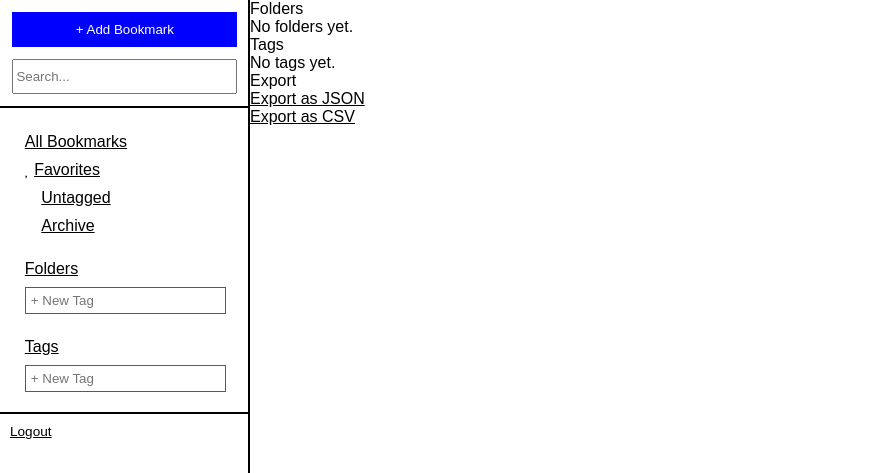
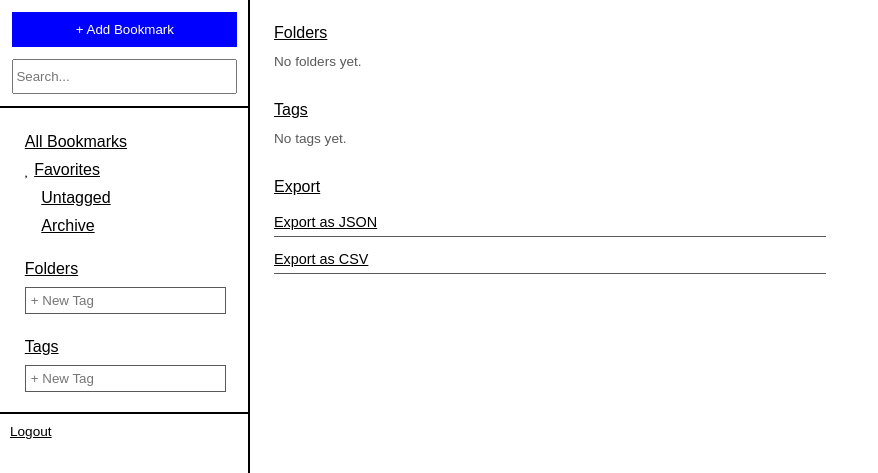
Before and after one commit to Good-Boy-Projects/keeper, a Flask app: page /settings in a window 1280 px wide. Shown: the part 40-513 px from the top of the page, without its empty margins (0-878 px from the left). Run offline with Flask 3, Linux system fonts and the light colour scheme; the visitor is signed in with stand-in values (Sample User, id 1); data that the repository does not hold is empty; some web fonts are replaced.

Commit message:
style for settings

```diff
--- a/static/style.css
+++ b/static/style.css
@@ -791,3 +791,38 @@ select.modal-input {
   padding: 8px 16px 0 16px;
   margin: 0;
 }
+
+/* ─── Settings View ──────────────────────────────────────────────────────── */
+
+.settings-view {
+  padding: 24px;
+  display: flex;
+  flex-direction: column;
+  gap: 32px;
+  max-width: 600px;
+}
+
+.settings-section {
+  display: flex;
+  flex-direction: column;
+  gap: 8px;
+}
+
+.settings-section-title {
+  text-decoration: underline;
+  margin-bottom: 4px;
+}
+
+.settings-row {
+  display: flex;
+  align-items: center;
+  justify-content: space-between;
+  padding: 6px 0;
+  border-bottom: 1px solid var(--keeper-grey);
+  font-size: 0.9rem;
+}
+
+.settings-empty {
+  font-size: 0.85rem;
+  color: var(--keeper-grey);
+}
```
